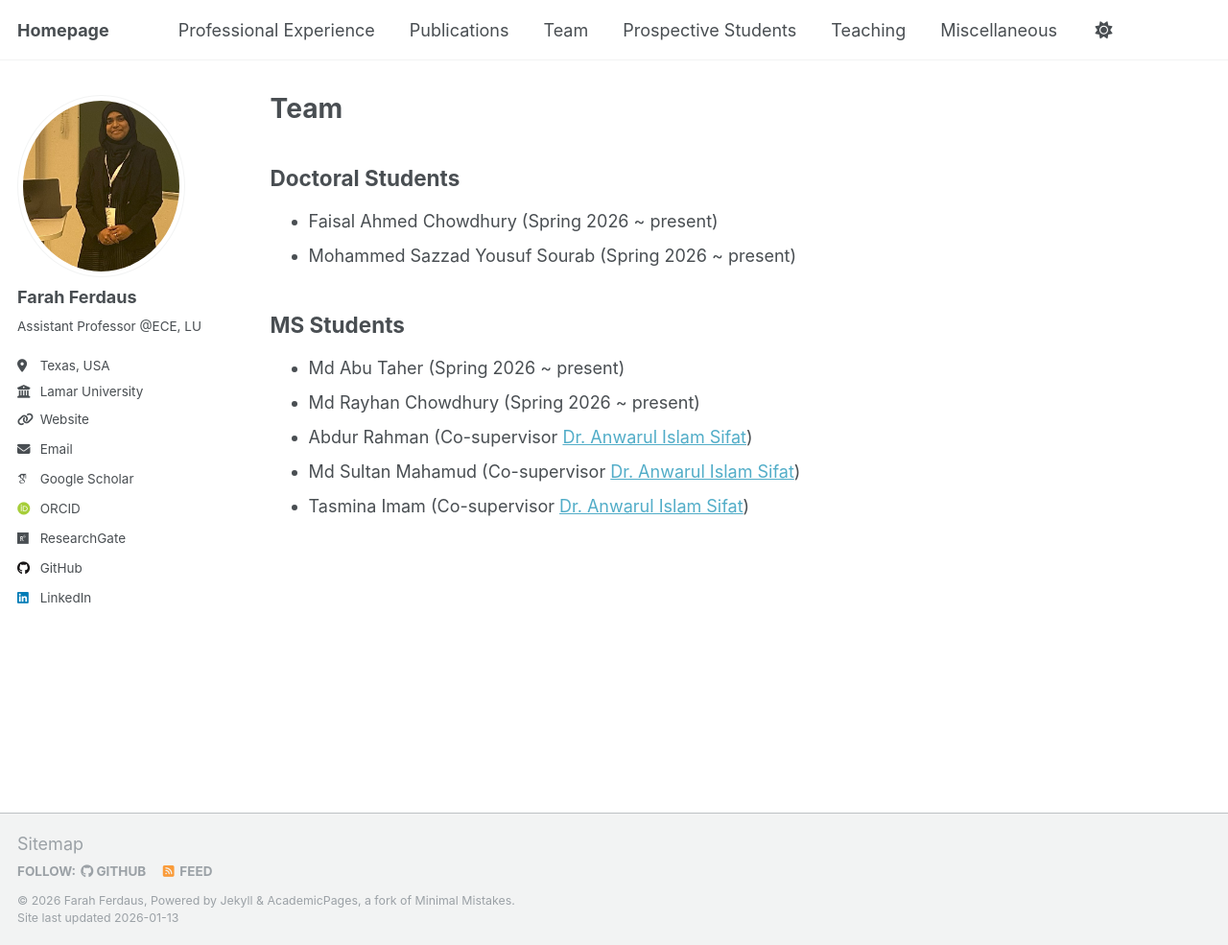
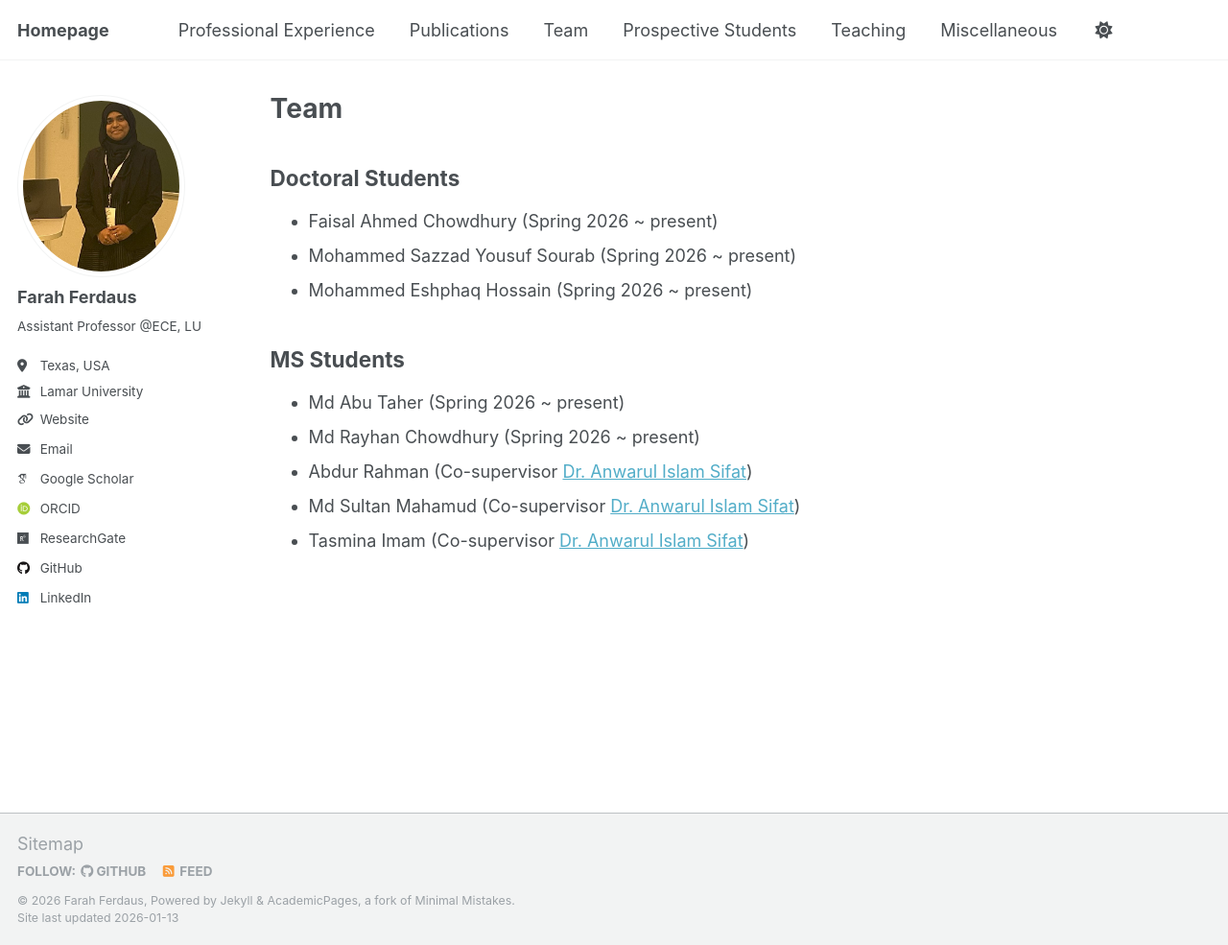
Before and after one commit to fferdaus/fferdaus.github.io, a Jekyll site: the page built from _pages/team.md, in a window 1280 px wide and 985 px high. Shown: the whole window at 96% size. Built offline with Jekyll 4.4.1, drawn with Linux system fonts in a browser that asks for light colours; some web fonts are replaced.

Commit message:
Update team.md

```diff
--- a/_pages/team.md
+++ b/_pages/team.md
@@ -12,6 +12,7 @@ redirect_from:
 
 - Faisal Ahmed Chowdhury (Spring 2026 ~ present)
 - Mohammed Sazzad Yousuf Sourab (Spring 2026 ~ present)
+- Mohammed Eshphaq Hossain (Spring 2026 ~ present)
 
 
 ## MS Students
```
